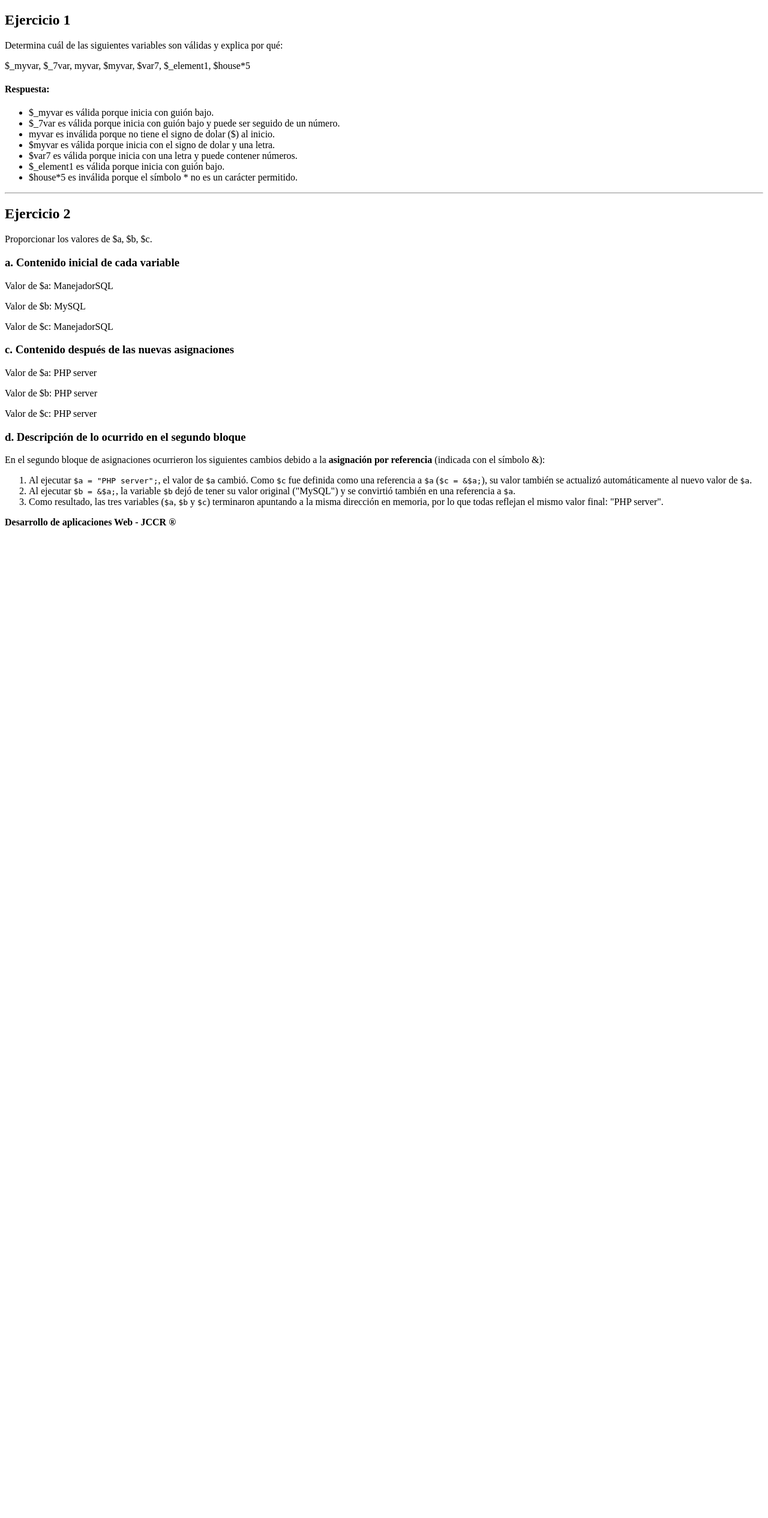
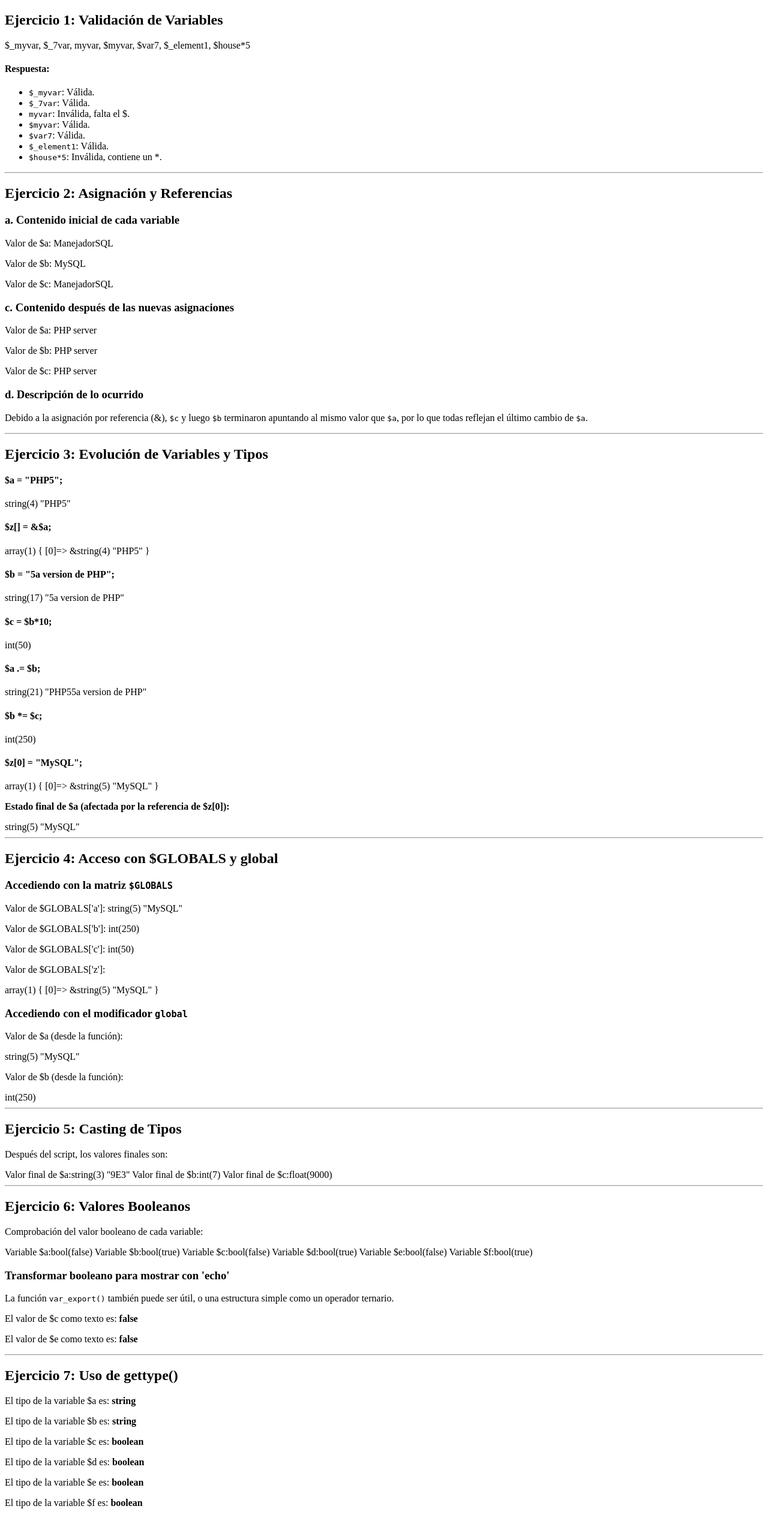
Before and after one commit to Angelwxasd/tecweb, a PHP site: page / in a window 1280 px wide. Shown: the whole page at 60% size. Before the commit the page ends 880 px from the top, so only its background shows below. Run offline with PHP 8.4, Linux system fonts and the light colour scheme.

Commit message:
Se agregaron los incisos 3 - 7

```diff
--- a/Practicas/p05/index.php
+++ b/Practicas/p05/index.php
@@ -2,31 +2,28 @@
 <html xmlns="http://www.w3.org/1999/xhtml" xml:lang="es">
 <head>
     <meta http-equiv="Content-Type" content="text/html; charset=UTF-8" />
-    <title>Práctica 3</title>
+    <title>Práctica 5 - Completa</title>
 </head>
 <body>
-    <h2>Ejercicio 1</h2>
-    <p>Determina cuál de las siguientes variables son válidas y explica por qué:</p>
-    <p>$_myvar,  $_7var,  myvar,  $myvar,  $var7,  $_element1, $house*5</p>
+
+    <h2>Ejercicio 1: Validación de Variables</h2>
+    <p>$_myvar, $_7var, myvar, $myvar, $var7, $_element1, $house*5</p>
     <?php
         echo '<h4>Respuesta:</h4>';
-
         echo '<ul>';
-        echo '<li>$_myvar es válida porque inicia con guión bajo.</li>';
-        echo '<li>$_7var es válida porque inicia con guión bajo y puede ser seguido de un número.</li>';
-        echo '<li>myvar es inválida porque no tiene el signo de dolar ($) al inicio.</li>';
-        echo '<li>$myvar es válida porque inicia con el signo de dolar y una letra.</li>';
-        echo '<li>$var7 es válida porque inicia con una letra y puede contener números.</li>';
-        echo '<li>$_element1 es válida porque inicia con guión bajo.</li>';
-        echo '<li>$house*5 es inválida porque el símbolo * no es un carácter permitido.</li>';
+        echo '<li><code>$_myvar</code>: Válida.</li>';
+        echo '<li><code>$_7var</code>: Válida.</li>';
+        echo '<li><code>myvar</code>: Inválida, falta el $.</li>';
+        echo '<li><code>$myvar</code>: Válida.</li>';
+        echo '<li><code>$var7</code>: Válida.</li>';
+        echo '<li><code>$_element1</code>: Válida.</li>';
+        echo '<li><code>$house*5</code>: Inválida, contiene un *.</li>';
         echo '</ul>';
     ?>
 
     <hr>
 
-    <h2>Ejercicio 2</h2>
-    <p>Proporcionar los valores de $a, $b, $c.</p>
-
+    <h2>Ejercicio 2: Asignación y Referencias</h2>
     <?php
         // a. Mostrar contenido inicial
         echo '<h3>a. Contenido inicial de cada variable</h3>';
@@ -37,7 +34,7 @@
         echo "<p>Valor de \$b: $b</p>";
         echo "<p>Valor de \$c: $c</p>";
 
-        // b. Agregar nuevas asignaciones y c. Volver a mostrar contenido
+        // b. y c. Nuevas asignaciones y mostrar contenido
         echo '<h3>c. Contenido después de las nuevas asignaciones</h3>';
         $a = "PHP server";
         $b = &$a;
@@ -46,15 +43,165 @@
         echo "<p>Valor de \$c: $c</p>";
 
         // d. Describir lo que ocurrió
-        echo '<h3>d. Descripción de lo ocurrido en el segundo bloque</h3>';
-        echo '<p>En el segundo bloque de asignaciones ocurrieron los siguientes cambios debido a la <strong>asignación por referencia</strong> (indicada con el símbolo &):</p>';
-        echo '<ol>';
-        echo '<li>Al ejecutar <code>$a = "PHP server";</code>, el valor de <code>$a</code> cambió. Como <code>$c</code> fue definida como una referencia a <code>$a</code> (<code>$c = &$a;</code>), su valor también se actualizó automáticamente al nuevo valor de <code>$a</code>.</li>';
-        echo '<li>Al ejecutar <code>$b = &$a;</code>, la variable <code>$b</code> dejó de tener su valor original ("MySQL") y se convirtió también en una referencia a <code>$a</code>.</li>';
-        echo '<li>Como resultado, las tres variables (<code>$a</code>, <code>$b</code> y <code>$c</code>) terminaron apuntando a la misma dirección en memoria, por lo que todas reflejan el mismo valor final: "PHP server".</li>';
-        echo '</ol>';
+        echo '<h3>d. Descripción de lo ocurrido</h3>';
+        echo '<p>Debido a la asignación por referencia (&), <code>$c</code> y luego <code>$b</code> terminaron apuntando al mismo valor que <code>$a</code>, por lo que todas reflejan el último cambio de <code>$a</code>.</p>';
 
-        echo '<p><strong>Desarrollo de aplicaciones Web - JCCR ®</strong></p>';
+        // Liberar variables del ejercicio para evitar conflictos
+        unset($a, $b, $c);
     ?>
+
+    <hr>
+
+    <h2>Ejercicio 3: Evolución de Variables y Tipos</h2>
+    <?php
+        echo '<h4>$a = "PHP5";</h4>';
+        $a = "PHP5";
+        var_dump($a);
+
+        echo '<h4>$z[] = &$a;</h4>';
+        $z[] = &$a;
+        var_dump($z);
+
+        echo '<h4>$b = "5a version de PHP";</h4>';
+        $b = "5a version de PHP";
+        var_dump($b);
+
+        echo '<h4>$c = $b*10;</h4>';
+        @$c = $b*10;
+        var_dump($c);
+
+        echo '<h4>$a .= $b;</h4>';
+        $a .= $b;
+        var_dump($a);
+
+        echo '<h4>$b *= $c;</h4>';
+        @$b *= $c;
+        var_dump($b);
+
+        echo '<h4>$z[0] = "MySQL";</h4>';
+        $z[0] = "MySQL";
+        var_dump($z);
+
+        echo "<p><strong>Estado final de \$a (afectada por la referencia de \$z[0]):</strong></p>";
+        var_dump($a);
+    ?>
+
+    <hr>
+
+    <h2>Ejercicio 4: Acceso con $GLOBALS y global</h2>
+
+    <h3>Accediendo con la matriz <code>$GLOBALS</code></h3>
+    <?php
+        echo "<p>Valor de \$GLOBALS['a']: ";
+        var_dump($GLOBALS['a']);
+        echo "</p>";
+
+        echo "<p>Valor de \$GLOBALS['b']: ";
+        var_dump($GLOBALS['b']);
+        echo "</p>";
+
+        echo "<p>Valor de \$GLOBALS['c']: ";
+        var_dump($GLOBALS['c']);
+        echo "</p>";
+
+        echo "<p>Valor de \$GLOBALS['z']:</p>";
+        var_dump($GLOBALS['z']);
+    ?>
+
+    <h3>Accediendo con el modificador <code>global</code></h3>
+    <?php
+        function mostrarGlobales() {
+            global $a, $b, $c, $z;
+            echo "<p>Valor de \$a (desde la función):</p>";
+            var_dump($a);
+            echo "<p>Valor de \$b (desde la función):</p>";
+            var_dump($b);
+        }
+
+        mostrarGlobales();
+
+        // Liberar variables al final
+        unset($a, $b, $c, $z);
+    ?>
+
+
+    <hr>
+
+<h2>Ejercicio 5: Casting de Tipos</h2>
+<?php
+    $a = "7 personas";
+    $b = (integer) $a;
+    $a = "9E3";
+    $c = (double) $a;
+
+    echo "<p>Después del script, los valores finales son:</p>";
+    echo "Valor final de \$a:";
+    var_dump($a); // string(3) "9E3"
+
+    echo "Valor final de \$b:";
+    var_dump($b); // int(7)
+
+    echo "Valor final de \$c:";
+    var_dump($c); // float(9000)
+
+    // Liberar variables
+    unset($a, $b, $c);
+?>
+
+<hr>
+
+<h2>Ejercicio 6: Valores Booleanos</h2>
+<?php
+    $a = "0";
+    $b = "TRUE";
+    $c = FALSE;
+    $d = ($a OR $b);
+    $e = ($a AND $c);
+    $f = ($a XOR $b);
+
+    echo "<p>Comprobación del valor booleano de cada variable:</p>";
+    echo "Variable \$a:"; var_dump((bool)$a);
+    echo "Variable \$b:"; var_dump((bool)$b);
+    echo "Variable \$c:"; var_dump((bool)$c);
+    echo "Variable \$d:"; var_dump((bool)$d);
+    echo "Variable \$e:"; var_dump((bool)$e);
+    echo "Variable \$f:"; var_dump((bool)$f);
+
+    echo "<h3>Transformar booleano para mostrar con 'echo'</h3>";
+
+    // Usando un operador ternario, que es una forma común y legible
+    $c_texto = ($c ? 'true' : 'false');
+    $e_texto = ($e ? 'true' : 'false');
+
+    echo "<p>La función <code>var_export()</code> también puede ser útil, o una estructura simple como un operador ternario.</p>";
+    echo "<p>El valor de \$c como texto es: <strong>$c_texto</strong></p>";
+    echo "<p>El valor de \$e como texto es: <strong>$e_texto</strong></p>";
+
+    // Liberar variables
+    unset($a, $b, $c, $d, $e, $f, $c_texto, $e_texto);
+?>
+
+<hr>
+
+<h2>Ejercicio 7: Uso de gettype()</h2>
+<?php
+    $a = "0";
+    $b = "TRUE";
+    $c = FALSE;
+    $d = ($a OR $b);
+    $e = ($a AND $c);
+    $f = ($a XOR $b);
+
+    echo "<p>El tipo de la variable \$a es: <strong>" . gettype($a) . "</strong></p>"; // string
+    echo "<p>El tipo de la variable \$b es: <strong>" . gettype($b) . "</strong></p>"; // string
+    echo "<p>El tipo de la variable \$c es: <strong>" . gettype($c) . "</strong></p>"; // boolean
+    echo "<p>El tipo de la variable \$d es: <strong>" . gettype($d) . "</strong></p>"; // boolean
+    echo "<p>El tipo de la variable \$e es: <strong>" . gettype($e) . "</strong></p>"; // boolean
+    echo "<p>El tipo de la variable \$f es: <strong>" . gettype($f) . "</strong></p>"; // boolean
+
+    // Liberar variables
+    unset($a, $b, $c, $d, $e, $f);
+?>
+
 </body>
 </html>
```
